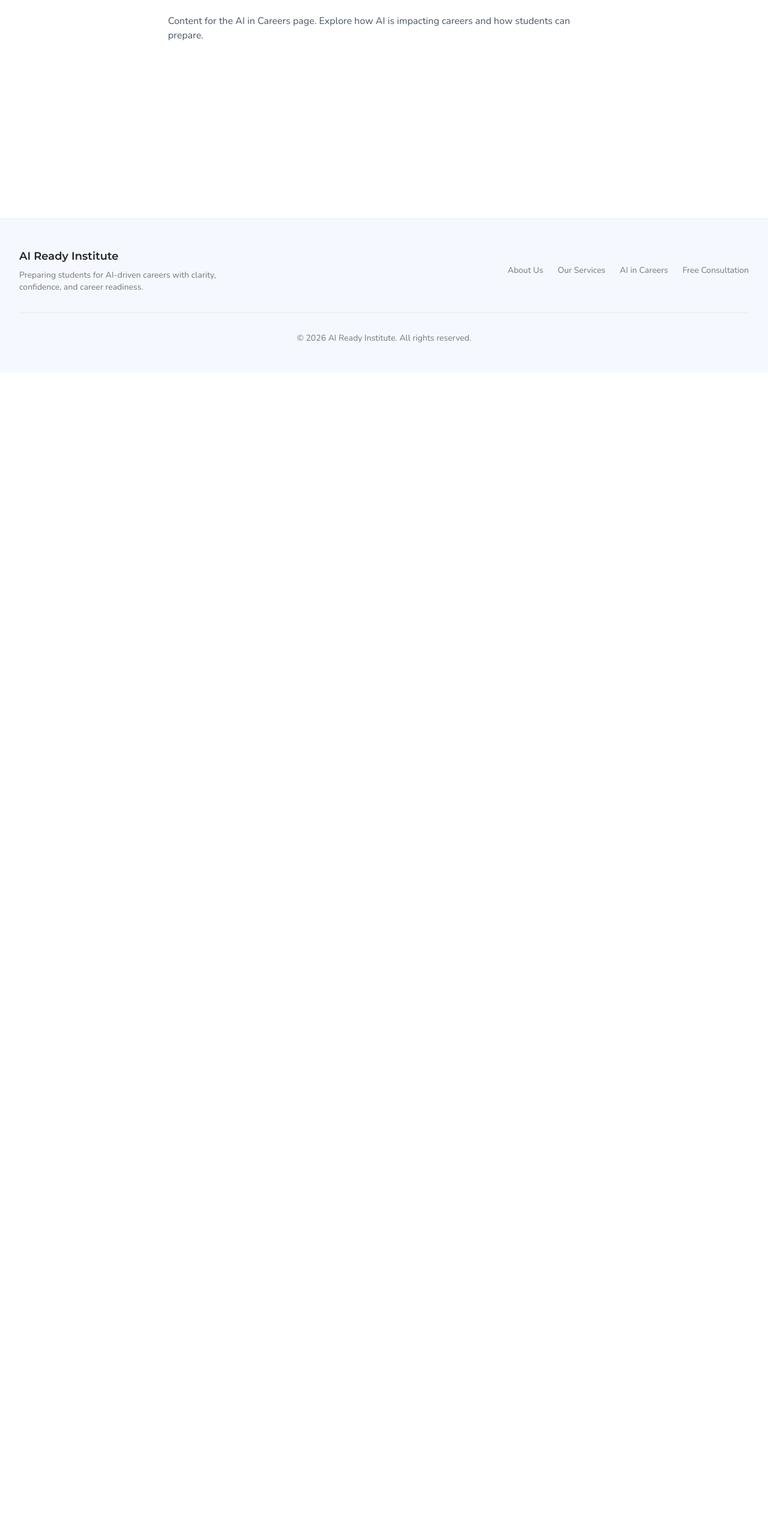
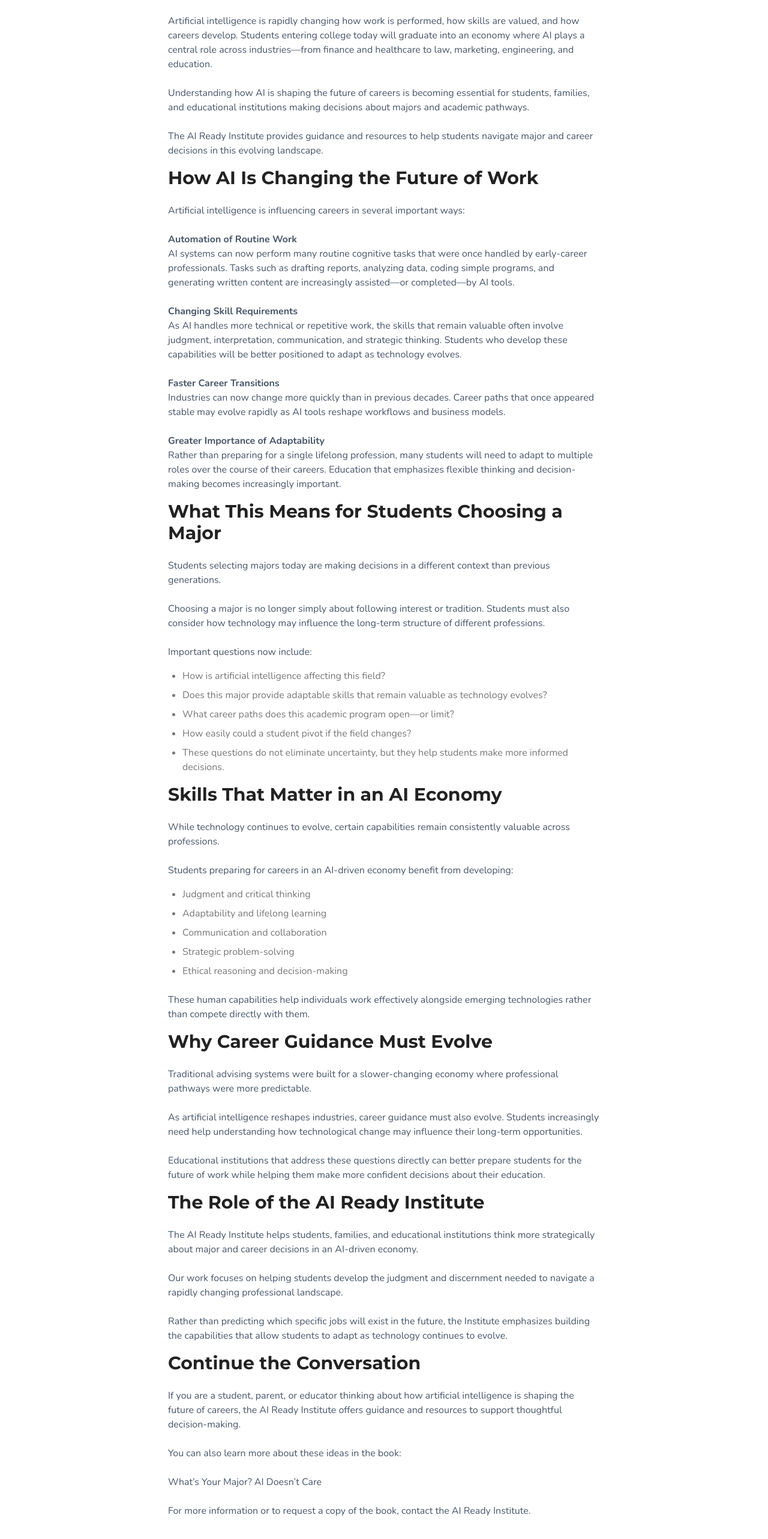
Before and after one commit to johnmoney/aiready-nextjs, a Next.js app: page /ai-careers in a window 1280 px wide. Shown: the part 178-2744 px from the top of the page at 60% size. Before the commit the page ends 800 px from the top, so only its background shows below. Built offline with nearby package versions, Linux system fonts and the light colour scheme.

Commit message:
update pages

```diff
--- a/app/about/page.tsx
+++ b/app/about/page.tsx
@@ -69,7 +69,7 @@ export default function AboutPage() {
 
       {/* Why the Institute Was Created */}
       <section className="mx-auto max-w-7xl px-4 py-16 sm:px-6 lg:px-8">
-        <h2 className="font-heading text-3xl font-bold text-dark-text">
+          <h2 className="font-heading text-3xl font-bold text-dark-text">
           What Makes Our Approach Different
         </h2>
         <p className="mt-6 text-gray-text">
--- a/app/ai-careers/page.tsx
+++ b/app/ai-careers/page.tsx
@@ -1,10 +1,174 @@
 export default function AICareersPage() {
   return (
     <div className="mx-auto max-w-3xl px-4 py-16 sm:px-6">
-      <h1 className="text-4xl font-bold text-slate-900">AI in Careers</h1>
+      <h1 className="text-4xl font-bold text-slate-900">AI and the Future of Careers
+</h1>
       <p className="mt-6 text-slate-600">
-        Content for the AI in Careers page. Explore how AI is impacting careers and how students can prepare.
+Artificial intelligence is rapidly changing how work is performed, how skills are valued, and how careers develop. Students entering college today will graduate into an economy where AI plays a central role across industries—from finance and healthcare to law, marketing, engineering, and education.
       </p>
+      <p className="mt-6 text-slate-600">
+Understanding how AI is shaping the future of careers is becoming essential for students, families, and educational institutions making decisions about majors and academic pathways.
+      </p>
+      <p className="mt-6 text-slate-600">
+The AI Ready Institute provides guidance and resources to help students navigate major and career decisions in this evolving landscape.
+      </p>
+
+
+
+
+
+        <h2 className="font-heading text-3xl font-bold text-dark-text mt-4">
+How AI Is Changing the Future of Work
+</h2>
+
+      <p className="mt-6 text-slate-600">
+Artificial intelligence is influencing careers in several important ways:
+</p>
+      <p className="mt-6 text-slate-600">
+<strong>Automation of Routine Work</strong><br />
+AI systems can now perform many routine cognitive tasks that were once handled by early-career professionals. Tasks such as drafting reports, analyzing data, coding simple programs, and generating written content are increasingly assisted—or completed—by AI tools.
+</p>
+      <p className="mt-6 text-slate-600">
+
+<strong>Changing Skill Requirements</strong><br />
+As AI handles more technical or repetitive work, the skills that remain valuable often involve judgment, interpretation, communication, and strategic thinking. Students who develop these capabilities will be better positioned to adapt as technology evolves.
+</p>
+      <p className="mt-6 text-slate-600">
+
+<strong>Faster Career Transitions</strong><br />
+Industries can now change more quickly than in previous decades. Career paths that once appeared stable may evolve rapidly as AI tools reshape workflows and business models.
+</p>
+      <p className="mt-6 text-slate-600">
+
+<strong>Greater Importance of Adaptability</strong><br />
+Rather than preparing for a single lifelong profession, many students will need to adapt to multiple roles over the course of their careers. Education that emphasizes flexible thinking and decision-making becomes increasingly important.
+</p>
+
+        <h2 className="font-heading text-3xl font-bold text-dark-text mt-4">
+What This Means for Students Choosing a Major
+</h2>
+
+      <p className="mt-6 text-slate-600">
+Students selecting majors today are making decisions in a different context than previous generations.
+</p>
+      <p className="mt-6 text-slate-600">
+
+Choosing a major is no longer simply about following interest or tradition. Students must also consider how technology may influence the long-term structure of different professions.
+</p>
+      <p className="mt-6 text-slate-600">
+
+Important questions now include:
+</p>
+
+        <ul className="mt-4 list-disc pl-6 text-gray-text space-y-2">
+<li>
+How is artificial intelligence affecting this field?
+</li>
+<li>
+Does this major provide adaptable skills that remain valuable as technology evolves?
+</li>
+<li>
+What career paths does this academic program open—or limit?
+</li>
+<li>
+How easily could a student pivot if the field changes?
+</li>
+<li>
+These questions do not eliminate uncertainty, but they help students make more informed decisions.
+</li>
+</ul>
+
+        <h2 className="font-heading text-3xl font-bold text-dark-text mt-4">
+Skills That Matter in an AI Economy
+</h2>
+
+      <p className="mt-6 text-slate-600">
+While technology continues to evolve, certain capabilities remain consistently valuable across professions.
+</p>
+      <p className="mt-6 text-slate-600">
+
+Students preparing for careers in an AI-driven economy benefit from developing:
+</p>
+
+        <ul className="mt-4 list-disc pl-6 text-gray-text space-y-2">
+<li>
+Judgment and critical thinking
+</li>
+<li>
+
+Adaptability and lifelong learning
+</li>
+<li>
+
+Communication and collaboration
+</li>
+<li>
+
+Strategic problem-solving
+</li>
+<li>
+
+Ethical reasoning and decision-making
+</li>
+</ul>
+      <p className="mt-6 text-slate-600">
+These human capabilities help individuals work effectively alongside emerging technologies rather than compete directly with them.
+</p>
+
+        <h2 className="font-heading text-3xl font-bold text-dark-text mt-4">
+Why Career Guidance Must Evolve
+</h2>
+
+      <p className="mt-6 text-slate-600">
+Traditional advising systems were built for a slower-changing economy where professional pathways were more predictable.
+</p>
+      <p className="mt-6 text-slate-600">
+
+As artificial intelligence reshapes industries, career guidance must also evolve. Students increasingly need help understanding how technological change may influence their long-term opportunities.
+</p>
+      <p className="mt-6 text-slate-600">
+
+Educational institutions that address these questions directly can better prepare students for the future of work while helping them make more confident decisions about their education.
+</p>
+
+        <h2 className="font-heading text-3xl font-bold text-dark-text mt-4">
+The Role of the AI Ready Institute
+</h2>
+
+      <p className="mt-6 text-slate-600">
+The AI Ready Institute helps students, families, and educational institutions think more strategically about major and career decisions in an AI-driven economy.
+</p>
+      <p className="mt-6 text-slate-600">
+
+Our work focuses on helping students develop the judgment and discernment needed to navigate a rapidly changing professional landscape.
+</p>
+      <p className="mt-6 text-slate-600">
+
+Rather than predicting which specific jobs will exist in the future, the Institute emphasizes building the capabilities that allow students to adapt as technology continues to evolve.
+</p>
+
+        <h2 className="font-heading text-3xl font-bold text-dark-text mt-4">
+Continue the Conversation
+</h2>
+
+      <p className="mt-6 text-slate-600">
+If you are a student, parent, or educator thinking about how artificial intelligence is shaping the future of careers, the AI Ready Institute offers guidance and resources to support thoughtful decision-making.
+</p>
+      <p className="mt-6 text-slate-600">
+
+You can also learn more about these ideas in the book:
+</p>
+      <p className="mt-6 text-slate-600">
+
+What’s Your Major? AI Doesn’t Care
+</p>
+      <p className="mt-6 text-slate-600">
+
+For more information or to request a copy of the book, contact the AI Ready Institute.
+</p>
+
+
+
     </div>
   );
 }
--- a/app/services/page.tsx
+++ b/app/services/page.tsx
@@ -30,12 +30,6 @@ export default function ServicesPage() {
                   className="rounded-lg bg-primary px-6 py-3 text-base font-medium text-white hover:bg-primary-hover"
                 >
                   Schedule a Free Consultation
-                </Link>
-                <Link
-                  href="/contact"
-                  className="rounded-lg border-2 border-primary bg-transparent px-6 py-3 text-base font-medium text-primary hover:bg-primary hover:text-white"
-                >
-                  Get in Touch
                 </Link>
               </div>
               <p className="mt-4 flex items-center text-sm text-gray-text">
```
